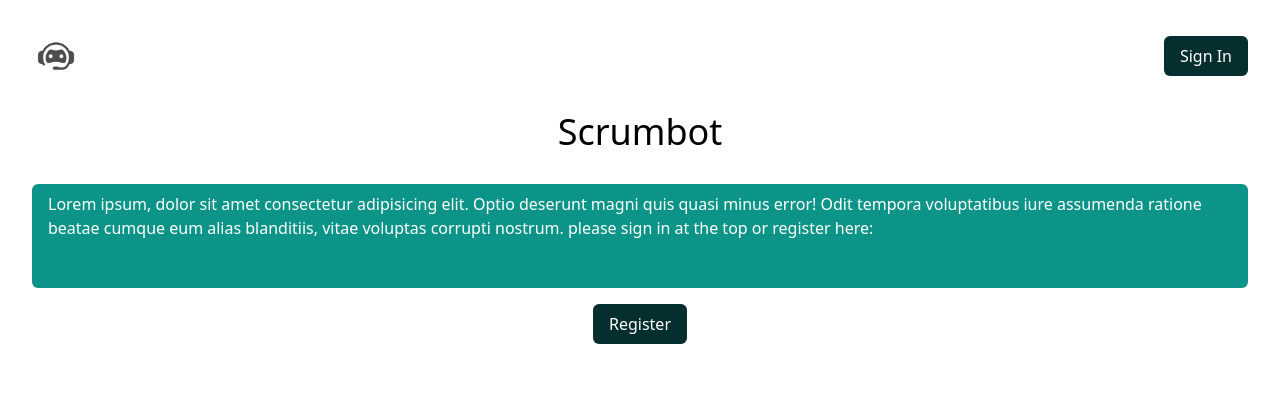
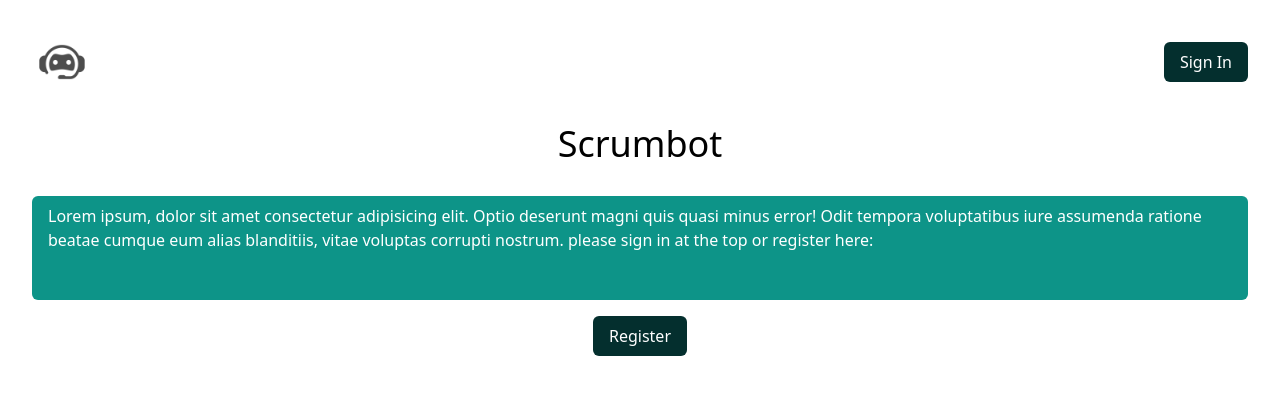
Before and after one commit to DnZ19/aiproject, a Next.js app: page / in a window 1280 px wide. Shown: the top 394 px of the page. Built offline with nearby package versions, Linux system fonts and the light colour scheme; no server answers.

Commit message:
small customizations

```diff
--- a/app/api/message/route.ts
+++ b/app/api/message/route.ts
@@ -9,7 +9,7 @@ import { MessageArraySchema } from "@/app/lib/validators/message";
 export async function POST(req: Request) {
 	const { messages } = await req.json();
 
-	console.log("Received Messages:", messages);
+	//console.log("Received Messages:", messages);
 
 	const parsedMessages = MessageArraySchema.parse(messages);
 
--- a/app/components/Bot.tsx
+++ b/app/components/Bot.tsx
@@ -113,7 +113,6 @@ export default function Bot({ user }: Session) {
 			text: input,
 		};
 
-		// Invoke the sendMessage mutation
 		sendMessage(message);
 	};
 
@@ -175,10 +174,6 @@ export default function Bot({ user }: Session) {
 								autoFocus
 								placeholder="Ask me something...."
 								className="peer disabled:opacity-50 pr-14 pl-4 resize-none block w-full border-0 bg-zinc-100 py-1.5 text-gray-900 focus: ring-0 text-sm sm:leading-6 z-40"
-								// style={{
-								// 	width: "100%",
-								// 	maxWidth: "100%",
-								// }}
 							/>
 							<div className="absolute inset-y-0 right-0 flex py-1.5 pr-1.5">
 								<kbd
--- a/app/components/Markdown.tsx
+++ b/app/components/Markdown.tsx
@@ -1,12 +1,18 @@
 import React from "react";
 import Link from "next/link";
 
-const MarkdownLite = ({ text }) => {
+type MarkdownLiteProps = {
+	text: string;
+};
+
+const MarkdownLite: React.FC<MarkdownLiteProps> = ({
+	text,
+}) => {
 	const linkRegex = /\[(.+?)\]\((.+?)\)/g;
 	const boldRegex = /\*\*(.+?)\*\*/g;
 	const italicRegex = /\*(.+?)\*/g;
 
-	const processSubString = (subStr) => {
+	const processSubString = (subStr: string) => {
 		let formattedStr = subStr;
 		formattedStr = formattedStr.replace(
 			boldRegex,
@@ -23,24 +29,13 @@ const MarkdownLite = ({ text }) => {
 		);
 	};
 
-	// Split the text into paragraphs
 	const paragraphs = text.split("\n\n");
-
-	// First paragraph as summary
 	const summary = paragraphs[0];
 
 	return (
 		<div>
-			{/* <h2>Summary:</h2>
-			<p>{processSubString(summary)}</p> */}
-
-			{/* <h2>Content:</h2> */}
-			{paragraphs.map(
-				(
-					paragraph: string | any[],
-					i: React.Key | null | undefined
-				) => {
-					const parts = [];
+			{paragraphs.map((paragraph: string, i: number) => {
+				const parts: (JSX.Element | string)[] = [];
 				let lastIndex = 0;
 				let match;
 
@@ -88,8 +83,7 @@ const MarkdownLite = ({ text }) => {
 						))}
 					</p>
 				);
-				}
-			)}
+			})}
 		</div>
 	);
 };
--- a/app/components/Nav.tsx
+++ b/app/components/Nav.tsx
@@ -12,8 +12,8 @@ export default function Nav({ user }: Session) {
 				<Image
 					src={AiLogo}
 					alt="AI Logo"
-					width={48}
-					height={48}
+					width={60}
+					height={60}
 				/>
 			</div>
 			<ul className="flex items-center gap-12">
```
Lines whose indentation alone changed are shown as unchanged.
